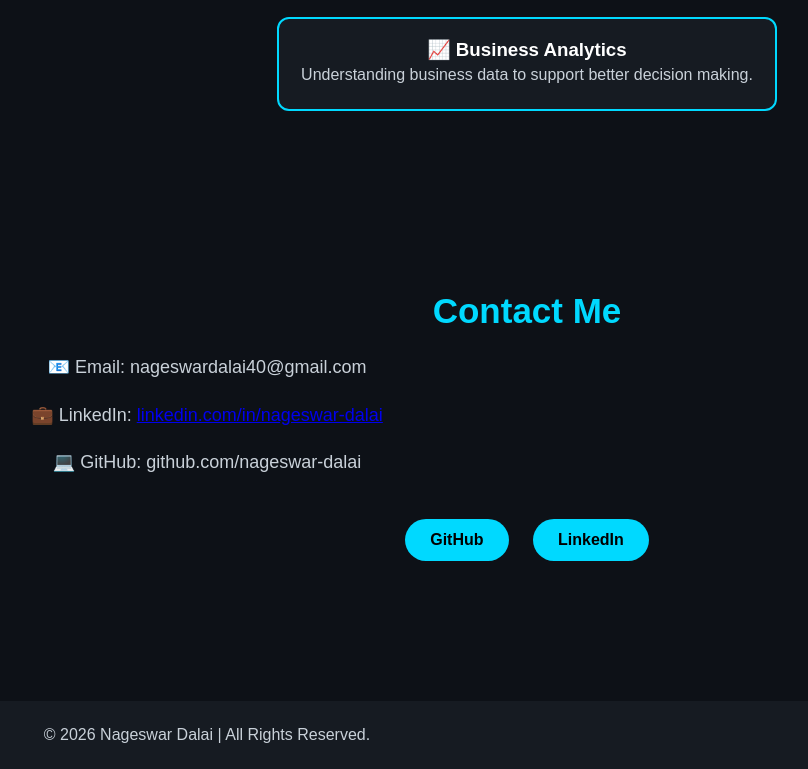
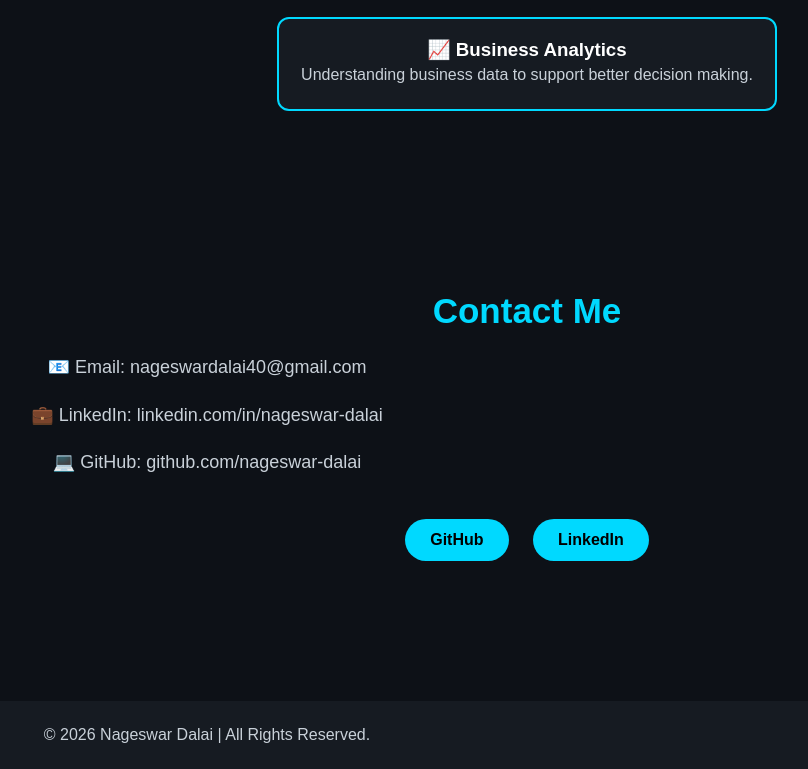
Before and after one commit to nageswar-dalai/portfolio-website, a plain HTML site: page index.html in a window 1280 px wide. Shown: the part 2857-3626 px from the top of the page, without its empty margins (113-921 px from the left). Drawn offline with Linux system fonts and the light colour scheme.

Commit message:
Update index.html

```diff
--- a/index.html
+++ b/index.html
@@ -121,7 +121,8 @@
 
     <p>📧 Email: nageswardalai40@gmail.com</p>
 
-    <p>💼 LinkedIn: <a href="https://www.linkedin.com/in/nageswar-dalai" target="_blank">linkedin.com/in/nageswar-dalai</a></p>
+    <p>💼 LinkedIn: linkedin.com/in/nageswar-dalai</p>
+
 
 
     <p>💻 GitHub: github.com/nageswar-dalai</p>
```
